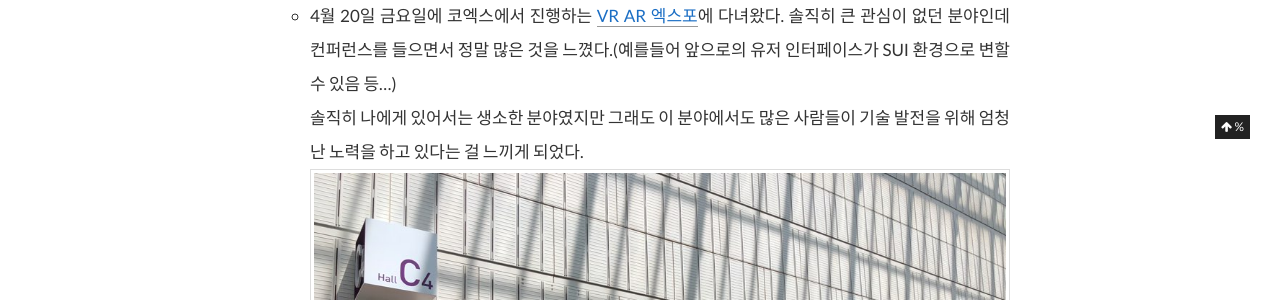
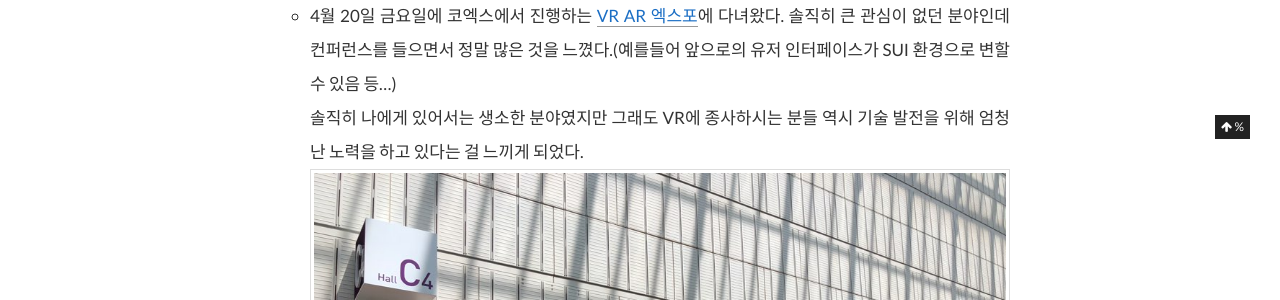
Before and after one commit to gwonsungjun/gwonsungjun.github.io, a Jekyll site: the page built from _posts/2018-04-22-180416_180422.md, in a window 1280 px wide. Shown: the part 861-1161 px from the top of the page. Built offline with Jekyll 4.4.1, drawn with Linux system fonts in a browser that asks for light colours; comment, search, counter and statistics services are not loaded.

Commit message:
Edit weekly review post

```diff
--- a/_posts/2018-04-22-180416_180422.md
+++ b/_posts/2018-04-22-180416_180422.md
@@ -14,7 +14,7 @@ category: 회고
 
 ### Weekly Review
   - 4월 20일 금요일에 코엑스에서 진행하는 [VR AR 엑스포](http://www.seoulvrar.com/index.php)에 다녀왔다. 솔직히 큰 관심이 없던 분야인데 컨퍼런스를 들으면서 정말 많은 것을 느꼈다.(예를들어 앞으로의 유저 인터페이스가 SUI 환경으로 변할 수 있음 등...)
-  솔직히 나에게 있어서는 생소한 분야였지만 그래도 이 분야에서도 많은 사람들이 기술 발전을 위해 엄청난 노력을 하고 있다는 걸 느끼게 되었다.
+  솔직히 나에게 있어서는 생소한 분야였지만 그래도 VR에 종사하시는 분들 역시 기술 발전을 위해 엄청난 노력을 하고 있다는 걸 느끼게 되었다.
   ![VrArExpo](/assets/images/usingimages/vrarExpo.jpg)
   - 4월 21일 토요일에는 [SPRING CAMP 2018](http://www.springcamp.io/2018/)에 다녀왔다. 최근 화두인 MSA에 대한 주제로 대부분의 세션이 진행되었다. 자세한 내용은 후기를 작성할 예정이다.
 
```
